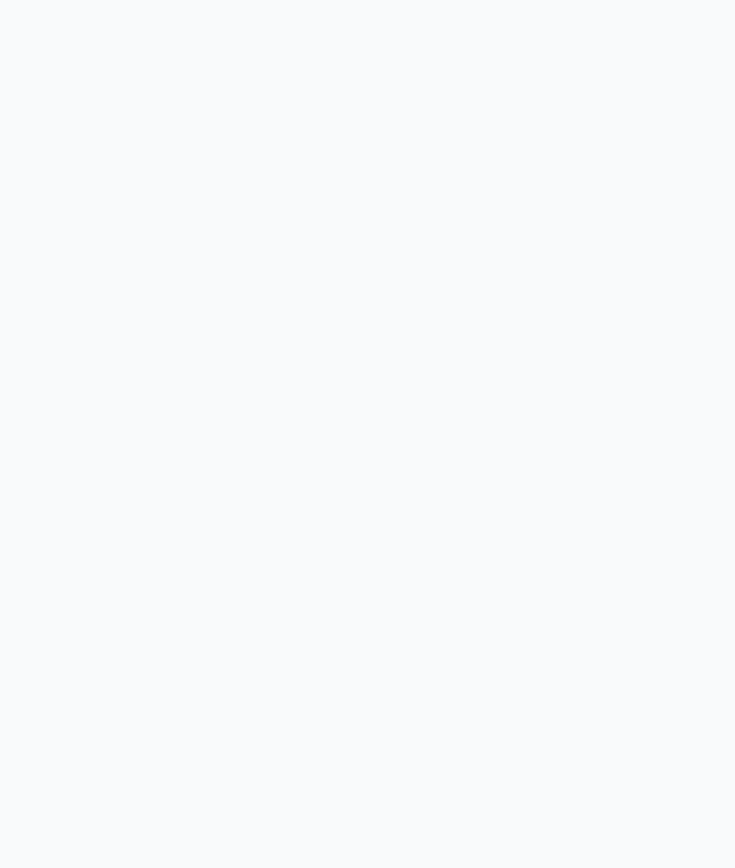
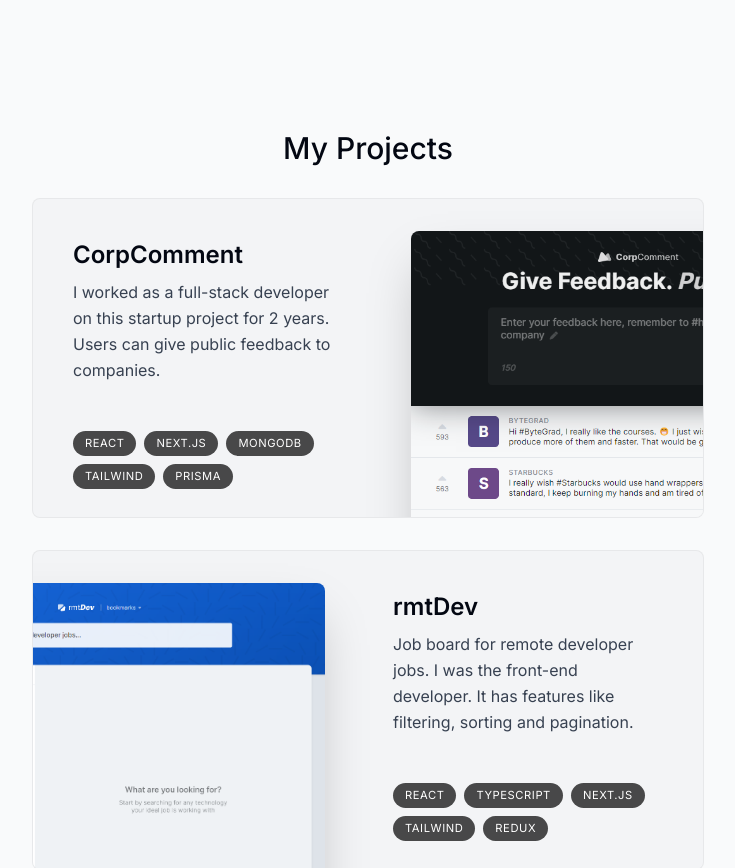
Before and after one commit to grvt7/portfolio, a Next.js app: page / in a window 1280 px wide. Shown: the part 1220-2088 px from the top of the page, without its empty margins (272-1007 px from the left). Built offline with nearby package versions, Linux system fonts and the light colour scheme.

Commit message:
project section init

```diff
--- a/app/page.tsx
+++ b/app/page.tsx
@@ -1,5 +1,6 @@
 import About from "@/components/about";
 import Intro from "@/components/intro";
+import Projects from "@/components/projects";
 import SectionDivider from "@/components/section-divider";
 
 export default function Home() {
@@ -8,6 +9,7 @@
       <Intro />
       <SectionDivider />
       <About />
+      <Projects />
     </main>
   );
 }
--- /dev/null
+++ b/components/project.tsx
@@ -0,0 +1,73 @@
+"use client";
+
+import { FC, useRef } from "react";
+import { projectsData } from "@/lib/data";
+import Image from "next/image";
+import { motion, useScroll, useTransform } from "framer-motion";
+
+// interface ProjectProps {
+//   title: string;
+//   description: string;
+//   tags: readonly string[];
+//   imageUrl: StaticImageData;
+// }
+
+type ProjectProps = (typeof projectsData)[number];
+
+const Project: FC<ProjectProps> = ({ title, description, tags, imageUrl }) => {
+  const ref = useRef<HTMLDivElement>(null);
+  const { scrollYProgress } = useScroll({
+    target: ref,
+    offset: ["0 1", "1.33 1"],
+  });
+  const scaleProgess = useTransform(scrollYProgress, [0, 1], [0.8, 1]);
+  const opacityProgess = useTransform(scrollYProgress, [0, 1], [0.6, 1]);
+
+  return (
+    <motion.div
+      ref={ref}
+      style={{
+        scale: scaleProgess,
+        opacity: opacityProgess,
+      }}
+      className="group mb-3 sm:mb-8 last:mb-0"
+    >
+      <section className="bg-gray-100 max-w-[42rem] border border-black/5 rounded-lg overflow-hidden sm:pr-8 relative sm:h-[20rem] hover:bg-gray-200 transition sm:group-even:pl-8 ">
+        <div className="pt-4 pb-7 px-5 sm:pl-10 sm:pr-2 sm:pt-10 sm:max-w-[50%] flex flex-col h-full sm:group-even:ml-[18rem]">
+          <h3 className="text-2xl font-semibold">{title}</h3>
+          <p className="mt-2 leading-relaxed text-gray-700 ">{description}</p>
+          <ul className="flex flex-wrap mt-4 gap-2 sm:mt-auto">
+            {tags.map((tag, index) => (
+              <li
+                className="bg-black/[0.7] px-3 py-1 text-[0.7rem] uppercase tracking-wider text-white rounded-full "
+                key={index}
+              >
+                {tag}
+              </li>
+            ))}
+          </ul>
+        </div>
+
+        <Image
+          src={imageUrl}
+          alt="Project I worked on"
+          quality={95}
+          className="absolute hidden sm:block top-8 -right-40 w-[28.25rem] rounded-t-lg shadow-2xl
+        transition
+        group-hover:scale-[1.04]
+        group-hover:-translate-x-3
+        group-hover:translate-y-3
+        group-hover:-rotate-2
+
+        group-even:group-hover:translate-x-3
+        group-even:group-hover:translate-y-3
+        group-even:group-hover:rotate-2
+
+        group-even:right-[initial] group-even:-left-40"
+        />
+      </section>
+    </motion.div>
+  );
+};
+
+export default Project;
--- /dev/null
+++ b/components/projects.tsx
@@ -0,0 +1,21 @@
+import React, { FC, useRef } from "react";
+import SectionHeading from "./section-heading";
+import { projectsData } from "@/lib/data";
+import Project from "./project";
+
+const Projects = () => {
+  return (
+    <section>
+      <SectionHeading heading={"My Projects"} />
+      <div>
+        {projectsData.map((project, index) => (
+          <React.Fragment key={index}>
+            <Project {...project} />
+          </React.Fragment>
+        ))}
+      </div>
+    </section>
+  );
+};
+
+export default Projects;
--- a/components/section-heading.tsx
+++ b/components/section-heading.tsx
@@ -5,7 +5,11 @@
 }
 
 const SectionHeading: FC<SectionHeading> = ({ heading }) => {
-  return <h2 className="text-3xl font-medium capitalize mb-8">{heading}</h2>;
+  return (
+    <h2 className="text-3xl font-medium capitalize mb-8 text-center">
+      {heading}
+    </h2>
+  );
 };
 
 export default SectionHeading;
```
